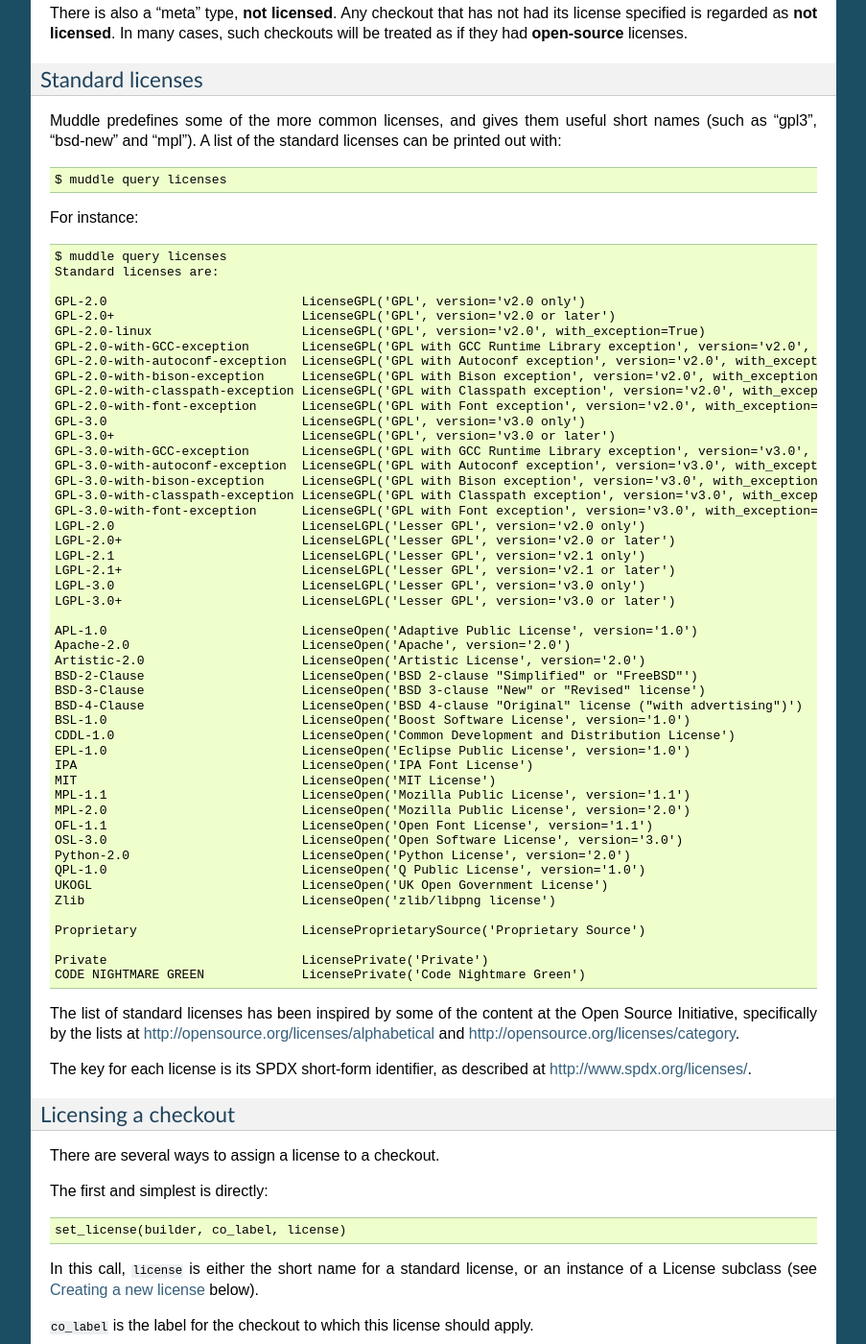
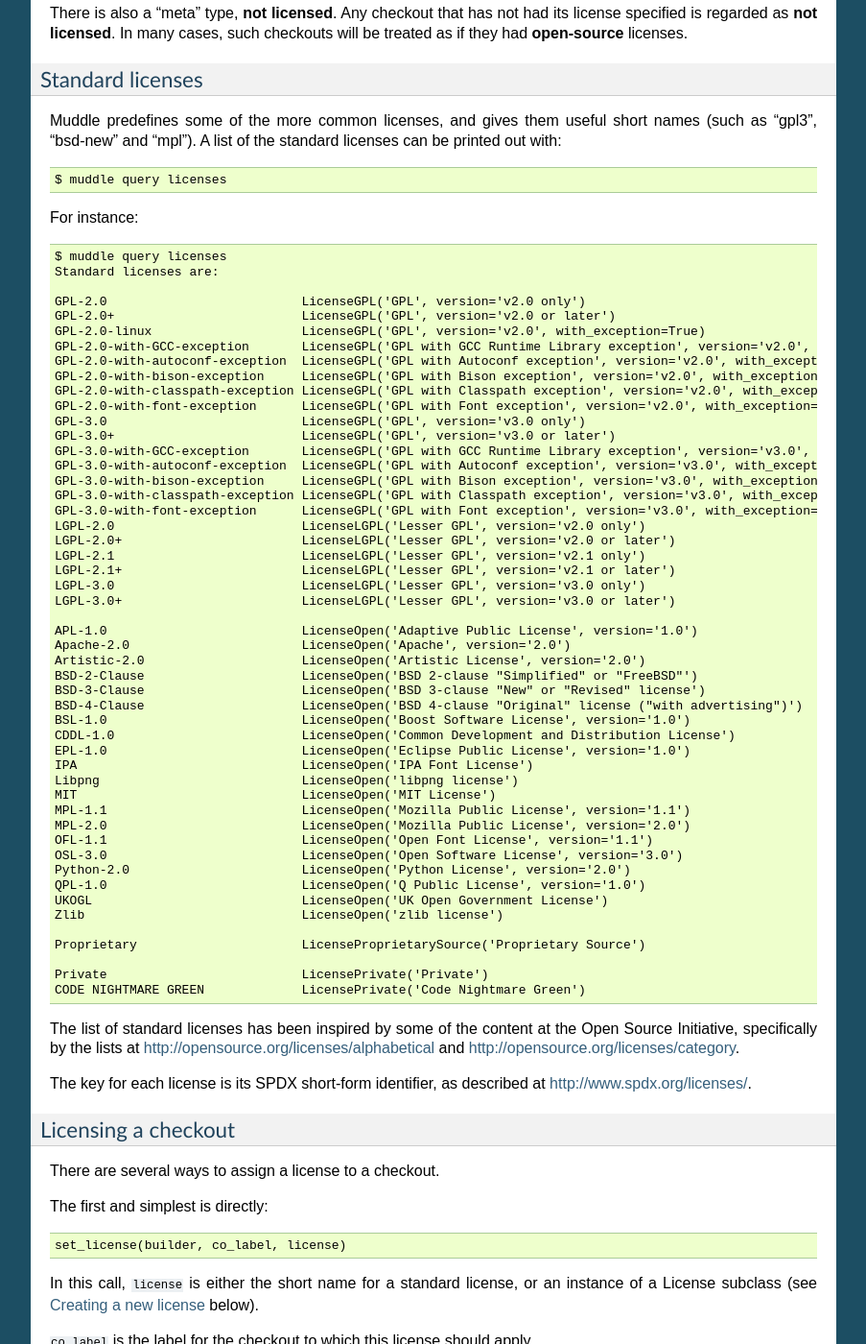
Before and after one commit to kynesim/muddle, a Sphinx documentation site: the page built from docs/distribute.txt, in a window 1280 px wide and 1400 px high, scrolled down 6365 px. Shown: the whole window at 96% size, without its empty margins (198-1101 px from the left). Built offline with Sphinx 7.4.7, drawn with Linux system fonts in a browser that asks for light colours.

Commit message:
Split Zlib and Libpg licenses
(why were they together in the first place?)

```diff
--- a/docs/distribute.txt
+++ b/docs/distribute.txt
@@ -423,6 +423,7 @@ For instance::
   CDDL-1.0                         LicenseOpen('Common Development and Distribution License')
   EPL-1.0                          LicenseOpen('Eclipse Public License', version='1.0')
   IPA                              LicenseOpen('IPA Font License')
+  Libpng                           LicenseOpen('libpng license')
   MIT                              LicenseOpen('MIT License')
   MPL-1.1                          LicenseOpen('Mozilla Public License', version='1.1')
   MPL-2.0                          LicenseOpen('Mozilla Public License', version='2.0')
```
Also changed, not shown: other parts of docs/distribute.txt (+1 -1 lines), 1 other file.
